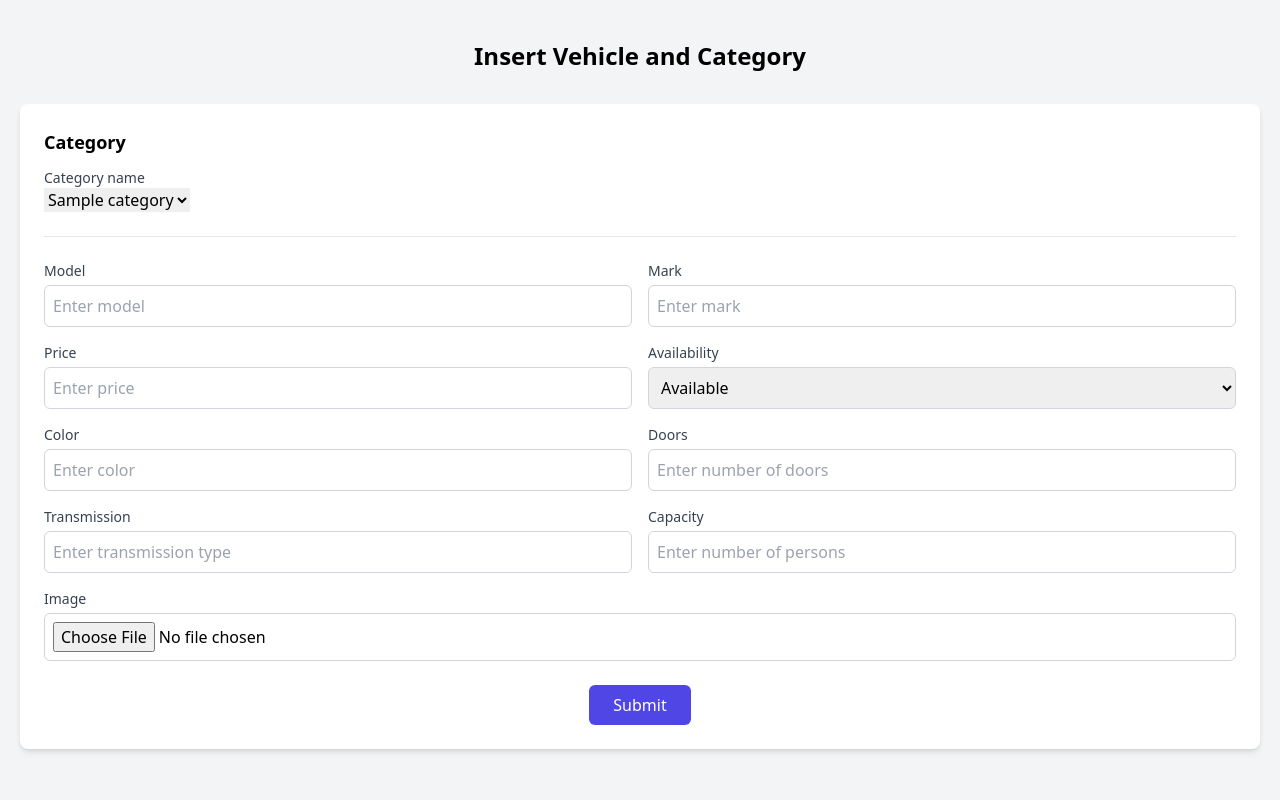
After one commit to Azzedine-zemmari/Location, a PHP site: page /admin/adminFrontend/addVehicule.php in a window 1280 px wide. The commit adds this page. Run offline with PHP 8.4, Linux system fonts and the light colour scheme; tables that the repository leaves empty or names only in its code hold one stand-in row (values such as "Sample post"); some libraries are stand-ins or nearby versions.

Commit message:
add the insert vehicule

```diff
--- a/admin/adminFrontend/VehiculeDah.php
+++ b/admin/adminFrontend/VehiculeDah.php
@@ -109,7 +109,7 @@ $vehicules = $class->getVehicule();
                                     <?php foreach ($vehicules as $vehicule): ?>
                                         <tr class="border-b">
                                             <td class="p-3"><?= $vehicule['id'] ?></td>
-                                            <td class="p-3"><img src="../../client/fromtClient/<?= $vehicule['image'] ?>" class="w-10 h-10"></td>
+                                            <td class="p-3"><img src="../../folder/<?=$vehicule['image'] ?>" class="w-10 h-10"></td>
                                             <td class="p-3"><?= $vehicule['category_name'] ?></td>
                                             <td class="p-3"><?= $vehicule['model'] ?></td>
                                             <td class="p-3"><?= $vehicule['mark'] ?></td>
--- /dev/null
+++ b/admin/adminFrontend/addVehicule.php
@@ -0,0 +1,188 @@
+<?php
+require "../adminLogic/Vehicule.php";
+$connection = new connection();
+$connect = $connection->conn();
+
+$sql = "select * from category";
+$stmt = $connect->prepare($sql);
+if ($stmt->execute()) {
+    $categories = $stmt->fetchAll(PDO::FETCH_ASSOC);
+}
+// Check if the form is submitted
+if (isset($_POST['submit'])) {
+    // Get form data
+    $categoryId = $_POST['categorie'];
+    $model = $_POST['model'];
+    $mark = $_POST['mark'];
+    $prix = $_POST['prix'];
+    $disponibilite = $_POST['disponibilite'];
+    $color = $_POST['color'];
+    $porte = $_POST['porte'];
+    $transmition = $_POST['transmition'];
+    $personne = $_POST['personne'];
+
+    // Handle image upload
+    if (isset($_FILES['image'])) {
+        $image = $_FILES['image']['name']; // Get the image name
+        $imageTmp = $_FILES['image']['tmp_name']; // Get the temporary path
+        $imageFolder = "../../folder/"; // Define the target folder
+
+        // Create the full path
+        $imageFullPath = $imageFolder . $image;
+
+
+        move_uploaded_file($imageTmp, $imageFullPath); // Upload the image
+    }
+
+    // Call the insert method
+    $vehicule = new Vehicule();
+    $inserted = $vehicule->insert($categoryId, $model, $mark, $prix, $disponibilite, $color, $porte, $transmition, $personne, $image);
+
+    if ($inserted) {
+        echo "<p class='text-green-500'>Vehicle has been successfully inserted!</p>";
+    } else {
+        echo "<p class='text-red-500'>There was an error inserting the vehicle. Please try again.</p>";
+    }
+}
+
+
+?>
+
+
+<!DOCTYPE html>
+<html lang="en">
+<head>
+    <meta charset="UTF-8">
+    <meta name="viewport" content="width=device-width, initial-scale=1.0">
+    <title>Insert Vehicle and Category</title>
+    <script src="https://cdn.tailwindcss.com"></script>
+</head>
+<body class="bg-gray-100">
+    <div class="container mx-auto py-10 px-5">
+        <h2 class="text-2xl font-bold text-center mb-8">Insert Vehicle and Category</h2>
+
+        <!-- Form for Vehicle and Category -->
+        <form action="" method="POST" enctype="multipart/form-data" class="bg-white shadow-md rounded-lg p-6">
+            <!-- Category Section -->
+            <div class="mb-6">
+                <h3 class="text-lg font-semibold mb-3">Category</h3>
+                <div>
+                    <label for="categorieId" class="block text-sm font-medium text-gray-700">Category name</label>
+                    <select name="categorie" id="">
+                        <?php foreach ($categories as $categorie): ?>
+                            <option value="<?php echo $categorie['id'] ?>"><?php echo $categorie['nom'] ?></option>
+                        <?php endforeach; ?>
+                    </select>
+                </div>
+            </div>
+
+            <hr class="my-6" />
+
+            <!-- Vehicle Section -->
+            <div >
+                <div class="grid grid-cols-1 md:grid-cols-2 gap-4">
+                    <div>
+                        <label for="model" class="block text-sm font-medium text-gray-700">Model</label>
+                        <input
+                            type="text"
+                            id="model"
+                            name="model"
+                            class="mt-1 block w-full border border-gray-300 rounded-md p-2 focus:ring-indigo-500 focus:border-indigo-500"
+                            placeholder="Enter model"
+                            required />
+                    </div>
+                    <div>
+                        <label for="mark" class="block text-sm font-medium text-gray-700">Mark</label>
+                        <input
+                            type="text"
+                            id="mark"
+                            name="mark"
+                            class="mt-1 block w-full border border-gray-300 rounded-md p-2 focus:ring-indigo-500 focus:border-indigo-500"
+                            placeholder="Enter mark"
+                            required />
+                    </div>
+                    <div>
+                        <label for="prix" class="block text-sm font-medium text-gray-700">Price</label>
+                        <input
+                            type="number"
+                            id="prix"
+                            name="prix"
+                            class="mt-1 block w-full border border-gray-300 rounded-md p-2 focus:ring-indigo-500 focus:border-indigo-500"
+                            placeholder="Enter price"
+                            step="0.01"
+                            required />
+                    </div>
+                    <div>
+                        <label for="disponibilite" class="block text-sm font-medium text-gray-700">Availability</label>
+                        <select
+                            id="disponibilite"
+                            name="disponibilite"
+                            class="mt-1 block w-full border border-gray-300 rounded-md p-2 focus:ring-indigo-500 focus:border-indigo-500"
+                            required>
+                            <option value="1">Available</option>
+                            <option value="0">Unavailable</option>
+                        </select>
+                    </div>
+                    <div>
+                        <label for="color" class="block text-sm font-medium text-gray-700">Color</label>
+                        <input
+                            type="text"
+                            id="color"
+                            name="color"
+                            class="mt-1 block w-full border border-gray-300 rounded-md p-2 focus:ring-indigo-500 focus:border-indigo-500"
+                            placeholder="Enter color" />
+                    </div>
+                    <div>
+                        <label for="porte" class="block text-sm font-medium text-gray-700">Doors</label>
+                        <input
+                            type="number"
+                            id="porte"
+                            name="porte"
+                            class="mt-1 block w-full border border-gray-300 rounded-md p-2 focus:ring-indigo-500 focus:border-indigo-500"
+                            placeholder="Enter number of doors"
+                            required />
+                    </div>
+                    <div>
+                        <label for="transmition" class="block text-sm font-medium text-gray-700">Transmission</label>
+                        <input
+                            type="text"
+                            id="transmition"
+                            name="transmition"
+                            class="mt-1 block w-full border border-gray-300 rounded-md p-2 focus:ring-indigo-500 focus:border-indigo-500"
+                            placeholder="Enter transmission type" />
+                    </div>
+                    <div>
+                        <label for="personne" class="block text-sm font-medium text-gray-700">Capacity</label>
+                        <input
+                            type="number"
+                            id="personne"
+                            name="personne"
+                            class="mt-1 block w-full border border-gray-300 rounded-md p-2 focus:ring-indigo-500 focus:border-indigo-500"
+                            placeholder="Enter number of persons"
+                            required />
+                    </div>
+                    <div class="col-span-1 md:col-span-2">
+                        <label for="image" class="block text-sm font-medium text-gray-700">Image</label>
+                        <input
+                            type="file"
+                            id="image"
+                            name="image"
+                            class="mt-1 block w-full border border-gray-300 rounded-md p-2 focus:ring-indigo-500 focus:border-indigo-500"
+                            accept="image/*" />
+                    </div>
+                </div>
+            </div>
+
+            <!-- Submit Button -->
+            <div class="mt-6 text-center">
+                <button
+                name="submit"
+                    type="submit"
+                    class="bg-indigo-600 text-white px-6 py-2 rounded-md hover:bg-indigo-700">
+                    Submit
+                        </button>
+            </div>
+        </form>
+    </div>
+</body>
+</html>
--- a/admin/adminLogic/Vehicule.php
+++ b/admin/adminLogic/Vehicule.php
@@ -67,7 +67,26 @@ class Vehicule{
         else{
             return $stmt->errorInfo();
         }
+    }
+    public function insert($categoryId,$model,$mark,$prix,$disponibilite,$color,$porte,$transmition,$personne,$image){
+        $sql = "INSERT INTO vehicule (categorieId, model, mark, prix, disponibilite, color, porte, transmition, personne, image)
+                VALUES (:categorieId, :model, :mark, :prix, :disponibilite, :color, :porte, :transmition, :personne, :image)";
 
+        $stmt = $this->conn->prepare($sql);
 
+        $stmt->bindParam(":categorieId",$categoryId);
+        $stmt->bindParam(":model",$model);
+        $stmt->bindParam(":mark",$mark);
+        $stmt->bindParam(":prix",$prix);
+        $stmt->bindParam(":disponibilite",$disponibilite);
+        $stmt->bindParam(":color",$color);
+        $stmt->bindParam(":porte",$porte);
+        $stmt->bindParam(":transmition",$transmition);
+        $stmt->bindParam(":personne",$personne);
+        $stmt->bindParam(":image",$image);
+
+        if($stmt->execute()){
+            return true;
+        };
     }
 }
--- a/client/fromtClient/DetailVehicule.php
+++ b/client/fromtClient/DetailVehicule.php
@@ -119,7 +119,7 @@ $allReviews = $cls3->showAll($id);
                 </div>
                 <!-- Vehicle Image -->
                 <div class="mb-6">
-                    <img src="<?php echo $obj2['image']; ?>" alt="Voiture" class="w-full h-80 object-cover rounded-lg">
+                    <img src="../../folder/<?php echo $obj2['image']; ?>" alt="Voiture" class="w-full h-80 object-cover rounded-lg">
                 </div>
                 <!-- Vehicle Details -->
                 <div class="grid grid-cols-1 md:grid-cols-2 gap-8">
--- a/client/fromtClient/index.php
+++ b/client/fromtClient/index.php
@@ -104,7 +104,7 @@ else{
         <?php if (!empty($obj)): ?>
         <?php foreach($obj as $o): ?>
             <div class="bg-white rounded-lg shadow-md overflow-hidden">
-                <img src="<?php echo $o['image']; ?>" alt="Voiture" class="w-full h-48 object-cover">
+                <img src="../../folder/<?php echo $o['image']; ?>" alt="Voiture" class="w-full h-48 object-cover">
                 <div class="p-4">
                     <h3 class="text-xl font-semibold mb-2"><?php echo $o['model']; ?></h3>
                     <div class="flex justify-between mb-2">
```
